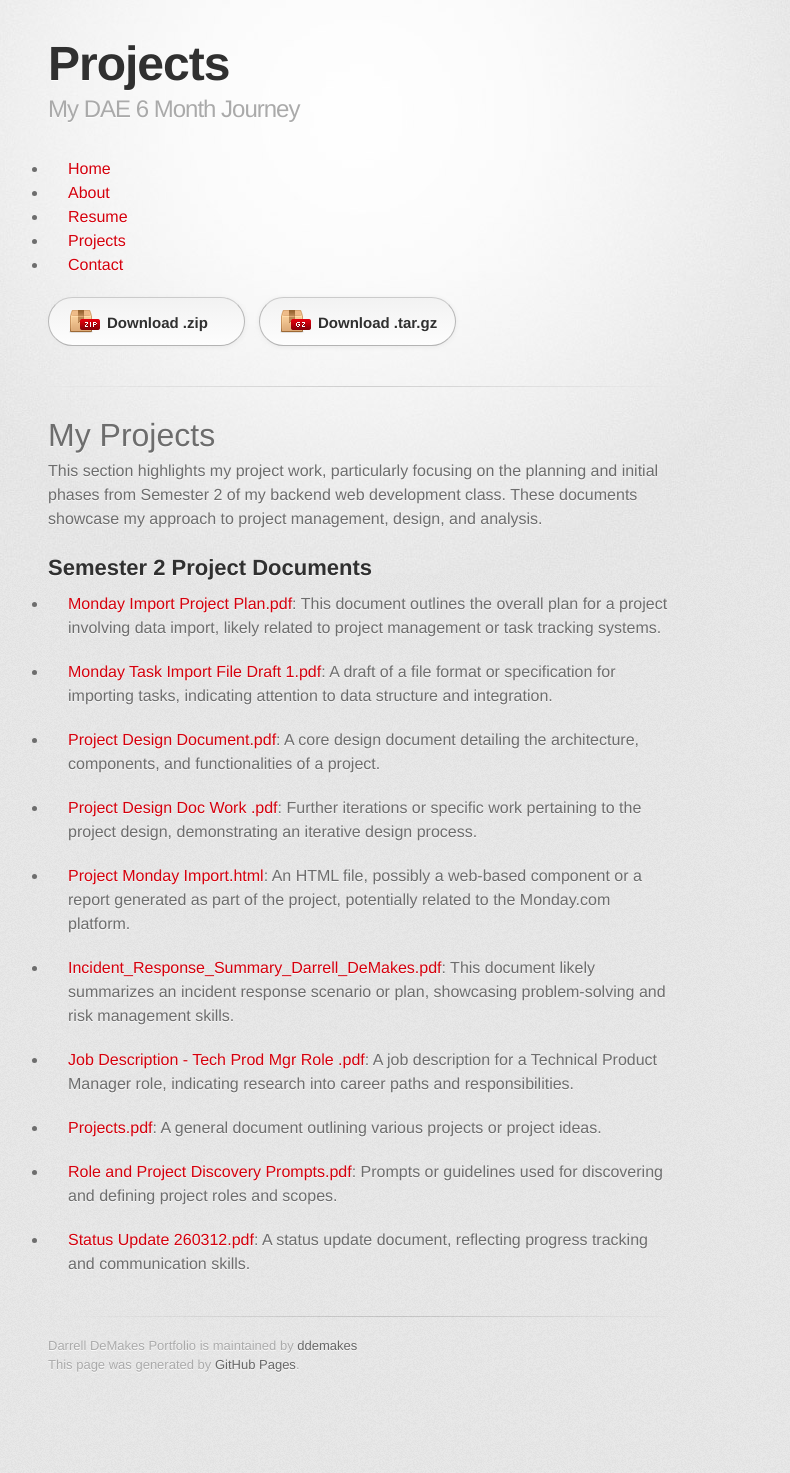
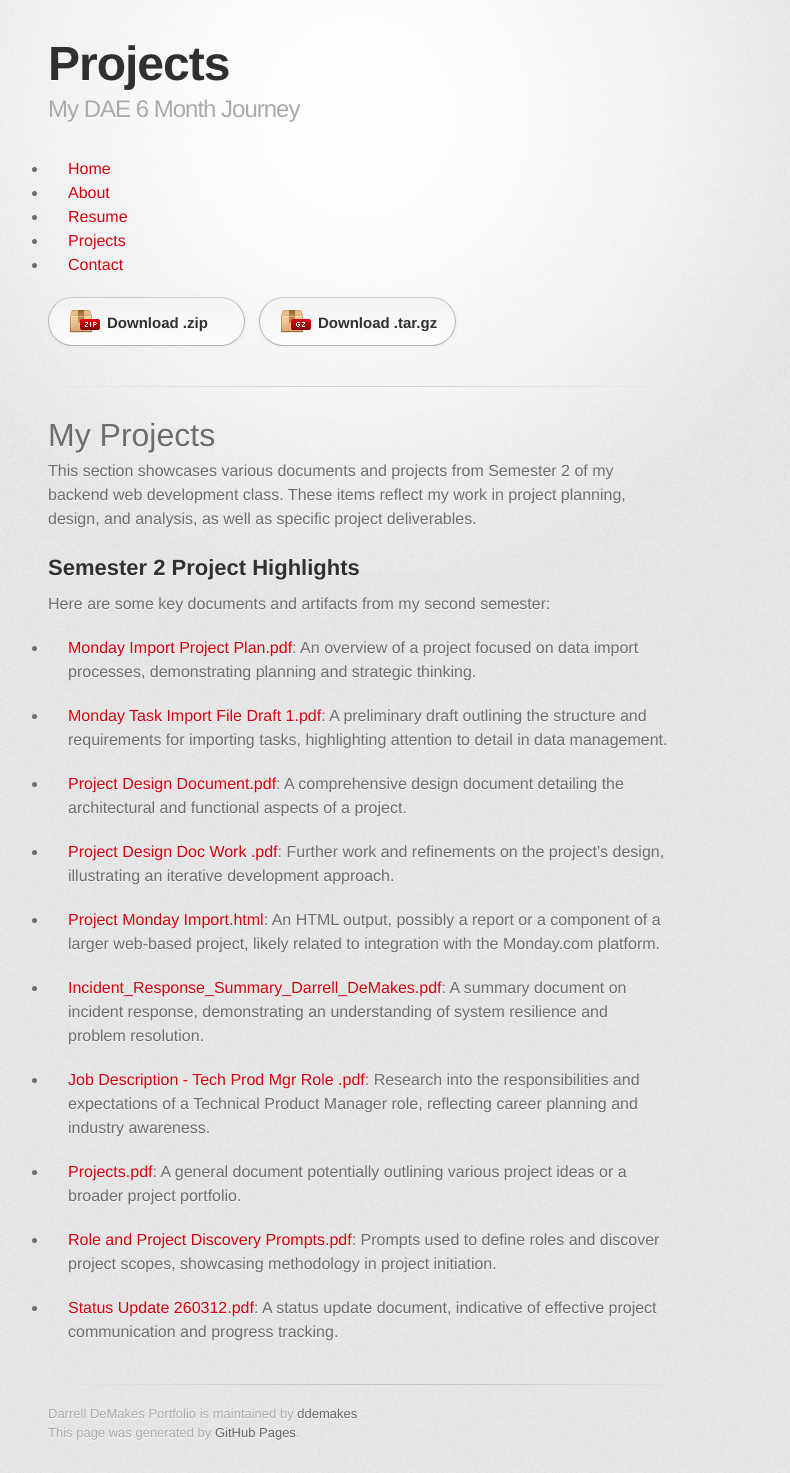
Before and after one commit to ddemakes/Darrell_DeMakes_6_Month_DAE, a Jekyll site: the page built from docs/projects.md, in a window 1280 px wide. Shown: the whole page, without its empty margins (282-1072 px from the left). Built offline with Jekyll 4.4.1, drawn with Linux system fonts in a browser that asks for light colours; some web fonts are replaced; before the commit the page ends 1405 px from its top, so only the background shows below that.

Commit message:
update github pages 3

```diff
--- a/docs/projects.md
+++ b/docs/projects.md
@@ -5,26 +5,28 @@ title: Projects
 
 # My Projects
 
-This section highlights my project work, particularly focusing on the planning and initial phases from Semester 2 of my backend web development class. These documents showcase my approach to project management, design, and analysis.
+This section showcases various documents and projects from Semester 2 of my backend web development class. These items reflect my work in project planning, design, and analysis, as well as specific project deliverables.
 
-## Semester 2 Project Documents
+## Semester 2 Project Highlights
 
--   **[Monday Import Project Plan.pdf](file:///Users/darrell/Desktop/DD-6-Month-DAE/Semester_2/Monday%20Import%20Project%20Plan.pdf)**: This document outlines the overall plan for a project involving data import, likely related to project management or task tracking systems.
+Here are some key documents and artifacts from my second semester:
 
--   **[Monday Task Import File Draft 1.pdf](file:///Users/darrell/Desktop/DD-6-Month-DAE/Semester_2/Monday%20Task%20Import%20File%20Draft%201.pdf)**: A draft of a file format or specification for importing tasks, indicating attention to data structure and integration.
+-   **[Monday Import Project Plan.pdf](file:///Users/darrell/Desktop/DD-6-Month-DAE/Semester_2/Monday%20Import%20Project%20Plan.pdf)**: An overview of a project focused on data import processes, demonstrating planning and strategic thinking.
 
--   **[Project Design Document.pdf](file:///Users/darrell/Desktop/DD-6-Month-DAE/Semester_2/Project%20Design%20Document.pdf)**: A core design document detailing the architecture, components, and functionalities of a project.
+-   **[Monday Task Import File Draft 1.pdf](file:///Users/darrell/Desktop/DD-6-Month-DAE/Semester_2/Monday%20Task%20Import%20File%20Draft%201.pdf)**: A preliminary draft outlining the structure and requirements for importing tasks, highlighting attention to detail in data management.
 
--   **[Project Design Doc Work .pdf](file:///Users/darrell/Desktop/DD-6-Month-DAE/Semester_2/Project%20Design%20Doc%20Work%20.pdf)**: Further iterations or specific work pertaining to the project design, demonstrating an iterative design process.
+-   **[Project Design Document.pdf](file:///Users/darrell/Desktop/DD-6-Month-DAE/Semester_2/Project%20Design%20Document.pdf)**: A comprehensive design document detailing the architectural and functional aspects of a project.
 
--   **[Project Monday Import.html](file:///Users/darrell/Desktop/DD-6-Month-DAE/Semester_2/Project%20Monday%20Import.html)**: An HTML file, possibly a web-based component or a report generated as part of the project, potentially related to the Monday.com platform.
+-   **[Project Design Doc Work .pdf](file:///Users/darrell/Desktop/DD-6-Month-DAE/Semester_2/Project%20Design%20Doc%20Work%20.pdf)**: Further work and refinements on the project's design, illustrating an iterative development approach.
 
--   **[Incident_Response_Summary_Darrell_DeMakes.pdf](file:///Users/darrell/Desktop/DD-6-Month-DAE/Semester_2/Incident_Response_Summary_Darrell_DeMakes.pdf)**: This document likely summarizes an incident response scenario or plan, showcasing problem-solving and risk management skills.
+-   **[Project Monday Import.html](file:///Users/darrell/Desktop/DD-6-Month-DAE/Semester_2/Project%20Monday%20Import.html)**: An HTML output, possibly a report or a component of a larger web-based project, likely related to integration with the Monday.com platform.
 
--   **[Job Description - Tech Prod Mgr Role .pdf](file:///Users/darrell/Desktop/DD-6-Month-DAE/Semester_2/Job%20Description%20-%20Tech%20Prod%20Mgr%20Role%20.pdf)**: A job description for a Technical Product Manager role, indicating research into career paths and responsibilities.
+-   **[Incident_Response_Summary_Darrell_DeMakes.pdf](file:///Users/darrell/Desktop/DD-6-Month-DAE/Semester_2/Incident_Response_Summary_Darrell_DeMakes.pdf)**: A summary document on incident response, demonstrating an understanding of system resilience and problem resolution.
 
--   **[Projects.pdf](file:///Users/darrell/Desktop/DD-6-Month-DAE/Semester_2/Projects.pdf)**: A general document outlining various projects or project ideas.
+-   **[Job Description - Tech Prod Mgr Role .pdf](file:///Users/darrell/Desktop/DD-6-Month-DAE/Semester_2/Job%20Description%20-%20Tech%20Prod%20Mgr%20Role%20.pdf)**: Research into the responsibilities and expectations of a Technical Product Manager role, reflecting career planning and industry awareness.
 
--   **[Role and Project Discovery Prompts.pdf](file:///Users/darrell/Desktop/DD-6-Month-DAE/Semester_2/Role%20and%20Project%20Discovery%20Prompts.pdf)**: Prompts or guidelines used for discovering and defining project roles and scopes.
+-   **[Projects.pdf](file:///Users/darrell/Desktop/DD-6-Month-DAE/Semester_2/Projects.pdf)**: A general document potentially outlining various project ideas or a broader project portfolio.
 
--   **[Status Update 260312.pdf](file:///Users/darrell/Desktop/DD-6-Month-DAE/Semester_2/Status%20Update%20260312.pdf)**: A status update document, reflecting progress tracking and communication skills.
+-   **[Role and Project Discovery Prompts.pdf](file:///Users/darrell/Desktop/DD-6-Month-DAE/Semester_2/Role%20and%20Project%20Discovery%20Prompts.pdf)**: Prompts used to define roles and discover project scopes, showcasing methodology in project initiation.
+
+-   **[Status Update 260312.pdf](file:///Users/darrell/Desktop/DD-6-Month-DAE/Semester_2/Status%20Update%20260312.pdf)**: A status update document, indicative of effective project communication and progress tracking.
```
Also changed, not shown: docs/about.md (+2 -17 lines), docs/index.md (+2 -2 lines).
